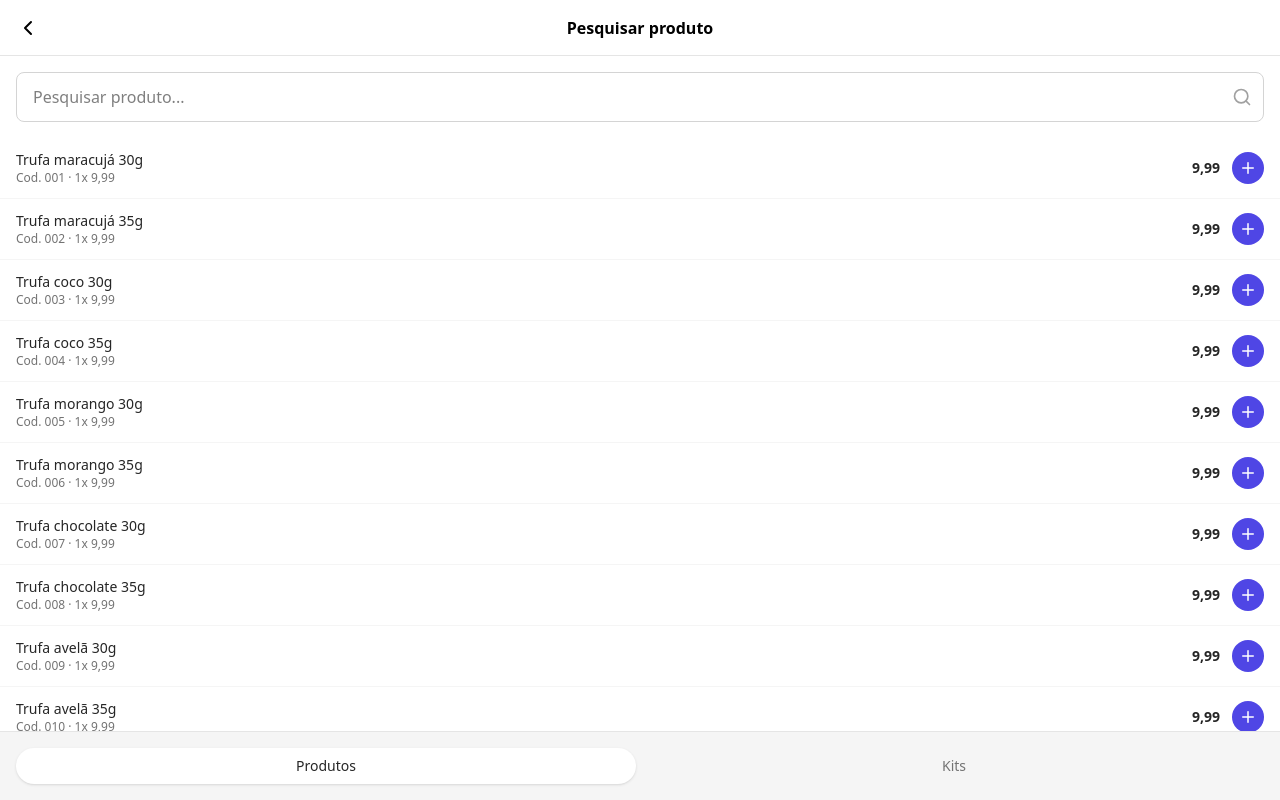
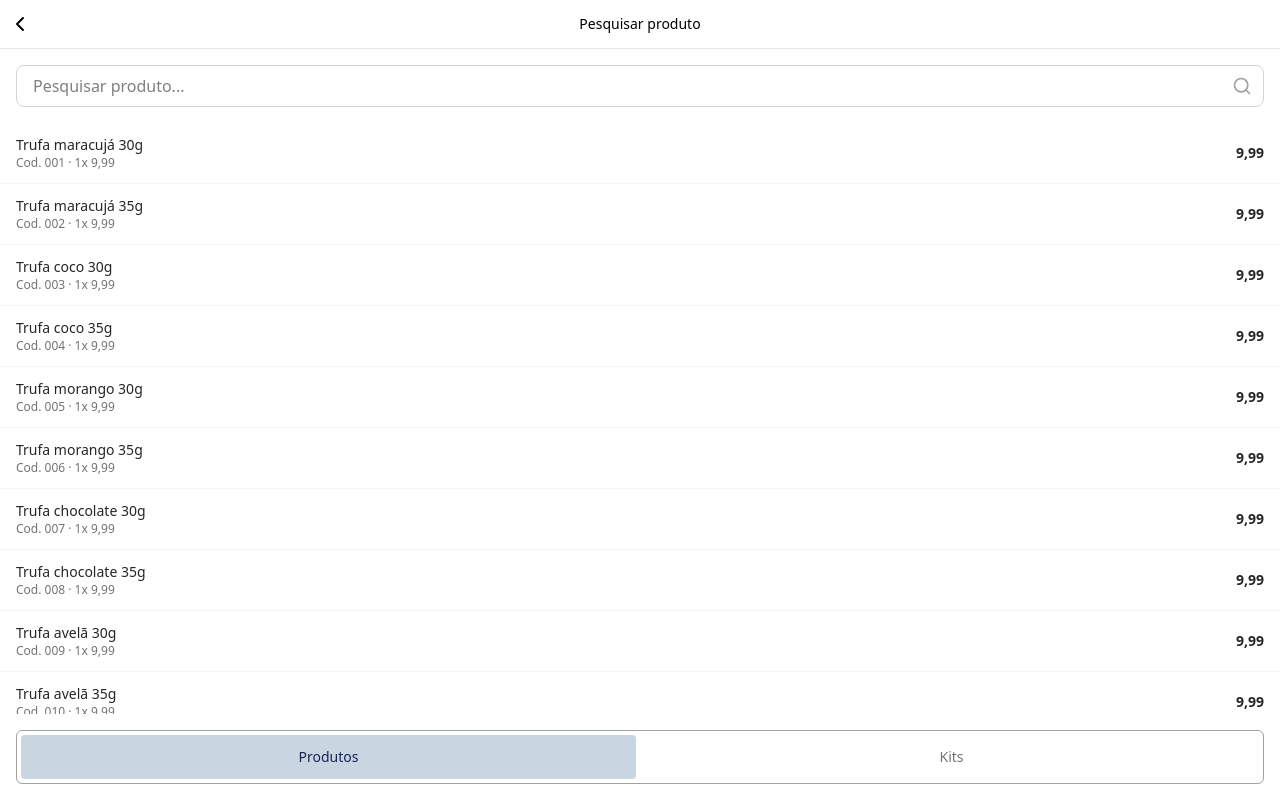
Before and after one commit to lbs-luis/poc-pdvmobile-pwa, a React (Vite) app: page /product-search in a window 1280 px wide. Built offline with nearby package versions, Linux system fonts and the light colour scheme.

Commit message:
feat: implementa tela de pesquisa de produtos

```diff
--- a/dev-dist/sw.js
+++ b/dev-dist/sw.js
@@ -82,7 +82,7 @@ define(['./workbox-5119daf5'], (function (workbox) { 'use strict';
     "revision": "3ca0b8505b4bec776b69afdba2768812"
   }, {
     "url": "index.html",
-    "revision": "0.06l785u69dg"
+    "revision": "0.avmplge9rus"
   }], {});
   workbox.cleanupOutdatedCaches();
   workbox.registerRoute(new workbox.NavigationRoute(workbox.createHandlerBoundToURL("index.html"), {
--- a/src/screens/product-keyboard/index.tsx
+++ b/src/screens/product-keyboard/index.tsx
@@ -19,7 +19,7 @@ export function ProductKeyboard({ isOpen, close }: ProductKeyboardProps) {
         <button className="size-fit shrink-0" onClick={close}>
           <ChevronLeft size={24} />
         </button>
-        <p className="mx-auto flex text-sm font-medium">Teclado Produtos</p>
+        <p className="mx-auto flex text-sm font-medium">Teclado de Produtos</p>
         <div className="size-6 bg-transparent" />
       </div>
 
--- a/src/screens/product-search/index.tsx
+++ b/src/screens/product-search/index.tsx
@@ -1,6 +1,6 @@
+import { ChevronLeft, Search } from 'lucide-react'
 import { useState } from 'react'
 import { useNavigate } from 'react-router-dom'
-import { ChevronLeft, Plus, Search } from 'lucide-react'
 import { products } from '../../database'
 import { useCartStore } from '../../stores/cart-store'
 
@@ -15,19 +15,19 @@ export default function ProductSearchScreen() {
       p.id.includes(query),
   )
 
-  const handleAddProduct = (product: typeof products[0]) => {
+  const handleAddProduct = (product: (typeof products)[0]) => {
     addProduct(product, 1)
     navigate('/cart')
   }
 
   return (
     <div className="flex min-h-dvh flex-col bg-white">
-      <header className="flex h-14 w-full items-center border-b border-neutral-200 px-4">
-        <button onClick={() => navigate(-1)}>
+      <header className="flex h-fit w-full items-center border-b border-neutral-200 bg-white px-2 py-3">
+        <button className="size-fit shrink-0" onClick={() => navigate(-1)}>
           <ChevronLeft size={24} />
         </button>
-        <h1 className="mx-auto text-base font-bold">Pesquisar produto</h1>
-        <div className="w-6" />
+        <p className="mx-auto flex text-sm font-medium">Pesquisar produto</p>
+        <div className="size-6 bg-transparent" />
       </header>
 
       <div className="p-4">
@@ -37,9 +37,12 @@ export default function ProductSearchScreen() {
             value={query}
             onChange={(e) => setQuery(e.target.value)}
             placeholder="Pesquisar produto..."
-            className="w-full rounded-lg border border-neutral-300 px-4 py-3 pr-10 outline-none focus:border-[#4f46e5]"
+            className="w-full rounded-lg border border-neutral-300 px-4 py-2 pr-10 outline-none focus:border-[#4f46e5]"
           />
-          <Search size={20} className="absolute right-3 top-1/2 -translate-y-1/2 text-neutral-400" />
+          <Search
+            size={20}
+            className="absolute top-1/2 right-3 -translate-y-1/2 text-neutral-400"
+          />
         </div>
       </div>
 
@@ -47,32 +50,36 @@ export default function ProductSearchScreen() {
         {filteredProducts.map((product) => (
           <div
             key={product.id}
+            onClick={() => handleAddProduct(product)}
             className="flex items-center justify-between border-b border-neutral-100 px-4 py-3"
           >
             <div className="flex-1">
-              <p className="text-sm font-medium text-neutral-800">{product.description}</p>
-              <p className="text-xs text-neutral-500">Cod. {product.id} · 1x {product.price.toFixed(2).replace('.', ',')}</p>
+              <p className="text-sm font-medium text-neutral-800">
+                {product.description}
+              </p>
+              <p className="text-xs text-neutral-500">
+                Cod. {product.id} · 1x{' '}
+                {product.price.toFixed(2).replace('.', ',')}
+              </p>
             </div>
             <div className="flex items-center gap-3">
-              <span className="text-sm font-bold text-neutral-800">{product.price.toFixed(2).replace('.', ',')}</span>
-              <button
-                onClick={() => handleAddProduct(product)}
-                className="flex h-8 w-8 items-center justify-center rounded-full bg-[#4f46e5] text-white active:scale-95"
-              >
-                <Plus size={18} />
-              </button>
+              <span className="text-sm font-bold text-neutral-800">
+                {product.price.toFixed(2).replace('.', ',')}
+              </span>
             </div>
           </div>
         ))}
       </div>
 
-      <div className="flex gap-2 border-t border-neutral-200 bg-neutral-100 p-4">
-        <button className="flex-1 rounded-full bg-white px-4 py-2 text-sm font-medium text-neutral-800 shadow-sm">
-          Produtos
-        </button>
-        <button className="flex-1 rounded-full px-4 py-2 text-sm font-medium text-neutral-500">
-          Kits
-        </button>
+      <div className="h-fit w-full p-4">
+        <div className="flex h-fit w-full gap-2 rounded-md border border-neutral-400 bg-white p-1">
+          <button className="flex-1 rounded-sm bg-slate-300 px-4 py-3 text-sm font-medium text-blue-950">
+            Produtos
+          </button>
+          <button className="rounded-m flex-1 px-4 py-3 text-sm font-medium text-neutral-500">
+            Kits
+          </button>
+        </div>
       </div>
     </div>
   )
```
